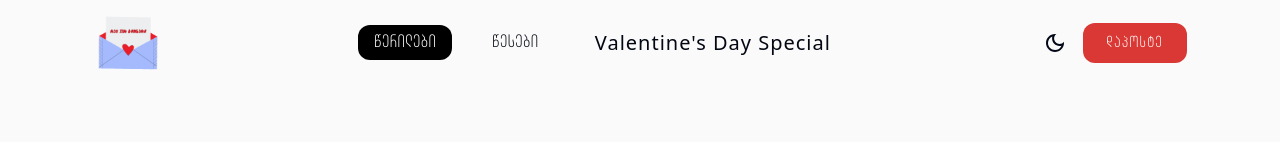
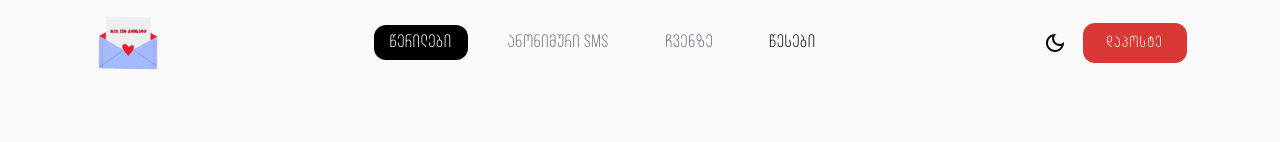
Before and after one commit to Dadu400/untold-things-frontend, a React (Create React App) app: page / in a window 1280 px wide. Shown: the top 142 px of the page. Built offline with nearby package versions, Linux system fonts and the light colour scheme; no server answers.

Commit message:
disable Valentine's Day special content

```diff
--- a/src/components/header/BurgerMenuDialog.tsx
+++ b/src/components/header/BurgerMenuDialog.tsx
@@ -44,12 +44,12 @@ function BurgerMenuDialog({ setMenuOpen }: BurgerMenuDialogProps) {
                             წერილები
                         </NavLink>
                     </li>
-                    {/* <li className="text-lg font-dejavu tracking-wider text-gray-500 cursor-default dark:text-gray-300">
+                    <li className="text-lg font-dejavu tracking-wider text-gray-500 cursor-default dark:text-gray-300">
                         ანონიმური SMS
                     </li>
                     <li className="text-lg font-dejavu tracking-wider text-gray-500 cursor-default dark:text-gray-300">
                         ჩვენზე
-                    </li> */}
+                    </li>
                     <li>
                         <NavLink
                             to="/terms"
@@ -58,14 +58,14 @@ function BurgerMenuDialog({ setMenuOpen }: BurgerMenuDialogProps) {
                             წესები
                         </NavLink>
                     </li>
-                    <li>
+                    {/* <li>
                         <NavLink
                             to="/valentinesday"
                             className="text-lg tracking-wider text-gray-950 dark:text-white font-dancing"
                             onClick={handleMenuClick} >
                             Valentine's Day Special
                         </NavLink>
-                    </li>
+                    </li> */}
                 </ul>
             </div>
             <div className="flex flex-col justify-start gap-[15px] mt-5">
--- a/src/components/header/Navbar.tsx
+++ b/src/components/header/Navbar.tsx
@@ -23,12 +23,12 @@ function Navbar({ resetHomeKey }: NavbarProps) {
                         წერილები
                     </NavLink>
                 </li>
-                {/* <li className={`${ClassName} text-gray-500 cursor-default dark:text-gray-300`}>
+                <li className={`${ClassName} text-gray-500 cursor-default dark:text-gray-300 font-dejavu`}>
                     ანონიმური SMS
                 </li>
-                <li className={`${ClassName} text-gray-500 cursor-default dark:text-gray-300`}>
+                <li className={`${ClassName} text-gray-500 cursor-default dark:text-gray-300 font-dejavu`}>
                     ჩვენზე
-                </li> */}
+                </li>
                 <li>
                     <NavLink
                         to="/terms"
@@ -39,7 +39,7 @@ function Navbar({ resetHomeKey }: NavbarProps) {
                         წესები
                     </NavLink>
                 </li>
-                <li>
+                {/* <li>
                     <NavLink
                         to="/valentinesday"
                         className={({ isActive }) =>
@@ -48,7 +48,7 @@ function Navbar({ resetHomeKey }: NavbarProps) {
                     >
                         Valentine's Day Special
                     </NavLink>
-                </li>
+                </li> */}
             </ul>
         </nav>
     );
--- a/src/index.tsx
+++ b/src/index.tsx
@@ -16,9 +16,6 @@ import HeartParticlesBackground from "./components/particles/HeartParticlesBackg
 import ParticlesBackground from "./components/particles/ParticlesBackground";
 
 import { QueryClient, QueryClientProvider } from "@tanstack/react-query";
-import ValentinesPageLayout from "./pages/ValentinesPageLayout";
-import ValentinesPosts from "./components/valentines/ValentinesPost";
-import Envelope from "./components/valentines/Envelope";
 
 
 const queryClient = new QueryClient();
@@ -48,17 +45,6 @@ export default function App() {
                 <Route path="/submit" element={<Layout particlesComponent={<ParticlesBackground />} />} >
                     <Route index element={<Submit />} />
                 </Route>
-                <Route path="/valentinesday" element={
-                <ValentinesPageLayout>
-                   <ValentinesPosts />
-                </ValentinesPageLayout>
-            } />
-               <Route path="/valentinesday/letter" element={
-                <ValentinesPageLayout>
-                   <Envelope />
-                </ValentinesPageLayout>
-            } />
-
             </Routes>
         </BrowserRouter>
     );
```
